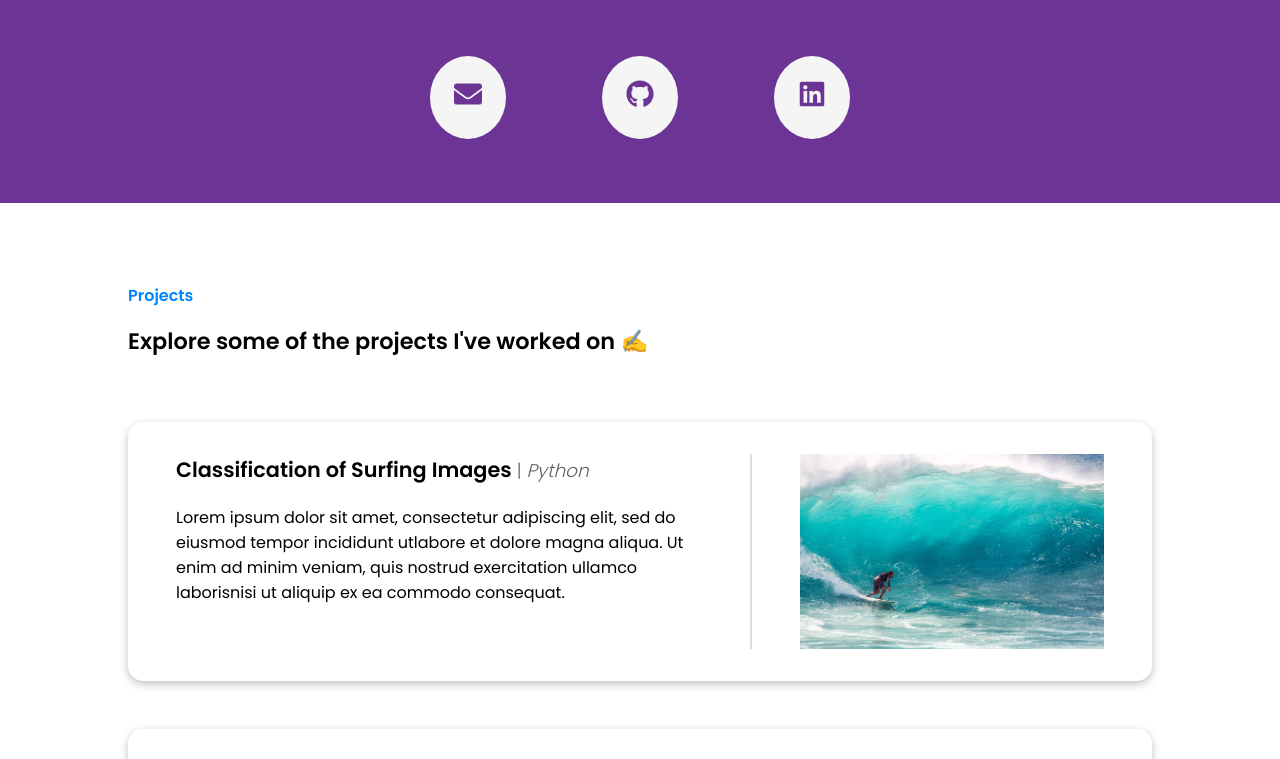
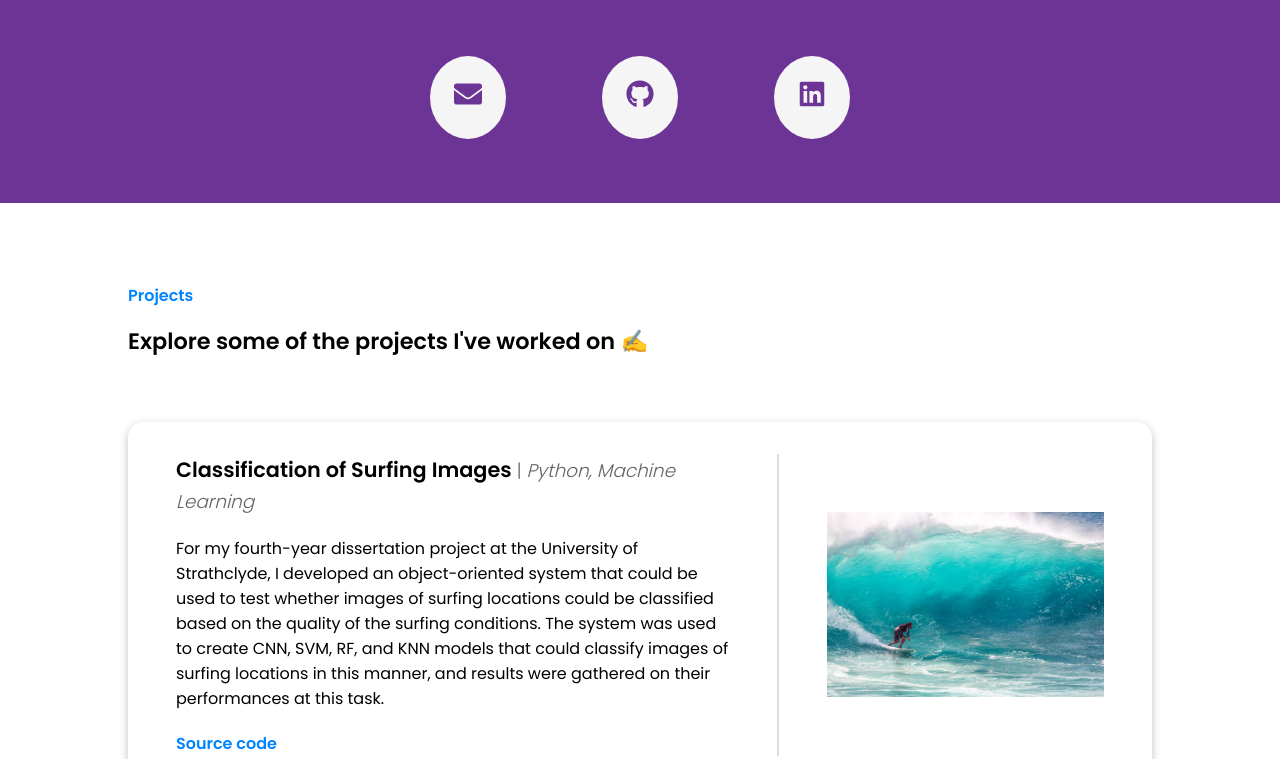
Before and after one commit to matthew-mk/portfolio, a React (Create React App) app: page / in a window 1280 px wide. Shown: the part 2000-2759 px from the top of the page. Built offline with nearby package versions, Linux system fonts and the light colour scheme; the HTML template or start-up script is replaced by a standard one.

Commit message:
Added more information and updated COVInfo image

```diff
--- a/src/components/Hero/Hero.css
+++ b/src/components/Hero/Hero.css
@@ -75,10 +75,6 @@
     line-height: 1.5;
   }
 
-  .hero__text {
-    font-size: 1.1rem;
-  }
-
   .hero__btn {
     font-size: 1rem;
   }
--- a/src/components/Hero/index.js
+++ b/src/components/Hero/index.js
@@ -13,8 +13,7 @@ const Hero = () => {
         I'm Matthew.
       </h1>
       <p className="hero__text">
-        I'm a{" "}
-        <span className="hero__text--semibold">frontend software engineer</span>
+        I'm a <span className="hero__text--semibold">software engineer</span>
       </p>
       <LinkS
         to="about"
--- a/src/components/Project/Project.css
+++ b/src/components/Project/Project.css
@@ -14,15 +14,18 @@
   padding: 0 3rem;
 }
 
+.project__text {
+  flex: 2;
+}
+
 .project__img {
   display: flex;
   justify-content: center;
   align-items: center;
-  max-width: 400px;
+  flex: 1;
 }
 
 .project__img > img {
-  aspect-ratio: 14 / 9;
   object-fit: cover;
   -o-object-fit: cover;
 }
--- a/src/components/Projects/index.js
+++ b/src/components/Projects/index.js
@@ -2,45 +2,47 @@ import React from "react";
 import Project from "../Project";
 import surfImage from "../../assets/images/projects/surf.png";
 import dataImage from "../../assets/images/projects/data.png";
-import covidImage from "../../assets/images/projects/covid.png";
+import covInfoImage from "../../assets/images/projects/covid.png";
 
 const Projects = () => {
   const projects = [
     {
       title: "Classification of Surfing Images",
-      technologies: "Python",
-      description:
-        "Lorem ipsum dolor sit amet, consectetur adipiscing elit, sed do eiusmod tempor incididunt ut" +
-        "labore et dolore magna aliqua. Ut enim ad minim veniam, quis nostrud exercitation ullamco laboris" +
-        "nisi ut aliquip ex ea commodo consequat.",
+      technologies: "Python, Machine Learning",
+      description: `For my fourth-year dissertation project at the University of Strathclyde, I developed an
+      object-oriented system that could be used to test whether images of surfing locations could be classified
+      based on the quality of the surfing conditions. The system was used to create CNN, SVM, RF, and KNN models
+      that could classify images of surfing locations in this manner, and results were gathered on their performances
+      at this task.`,
       live: "",
-      sourceCode: "",
+      sourceCode:
+        "https://github.com/matthew-mk/classification-of-surfing-images",
       img: surfImage,
       alt: "a person surfing a wave",
     },
     {
       title: "Police Oversight Internship",
-      technologies: "React, Express, Node",
-      description:
-        "Lorem ipsum dolor sit amet, consectetur adipiscing elit, sed do eiusmod tempor incididunt ut" +
-        "labore et dolore magna aliqua. Ut enim ad minim veniam, quis nostrud exercitation ullamco laboris" +
-        "nisi ut aliquip ex ea commodo consequat.",
+      technologies: "React, Express, Node, SQL",
+      description: `In the summer of 2021, I completed an internship with the University of Strathclyde. During
+      the internship, I designed and developed a data visualisation website for an international project
+      on policing oversight. As part of the project, I also conducted a research study with my supervisors
+      to see what stakeholders liked about my website prototype, what they would change, and what could be added.`,
       live: "",
       sourceCode: "",
       img: dataImage,
-      alt: "",
+      alt: "data on a laptop",
     },
     {
       title: "COVInfo",
       technologies: "HTML, CSS, JavaScript",
-      description:
-        "Lorem ipsum dolor sit amet, consectetur adipiscing elit, sed do eiusmod tempor incididunt ut" +
-        "labore et dolore magna aliqua. Ut enim ad minim veniam, quis nostrud exercitation ullamco laboris" +
-        "nisi ut aliquip ex ea commodo consequat.",
+      description: `During my third year at the University of Strathclyde, I developed a COVID analytics mobile
+      app as part of a team. The app contains a number of useful features, including up-to-date local and global
+      COVID-19 statistics, recent headlines and government guidelines, a symptoms checker, and a search bar for
+      quickly locating information on the app.`,
       live: "",
       sourceCode: "https://github.com/matthew-mk/COVInfo",
-      img: covidImage,
-      alt: "",
+      img: covInfoImage,
+      alt: "COVInfo mobile app snippets",
     },
   ];
 
```
Also changed, not shown: src/assets/images/projects/covid.png, 1 other file (tests, documents, lock files or other folders).
